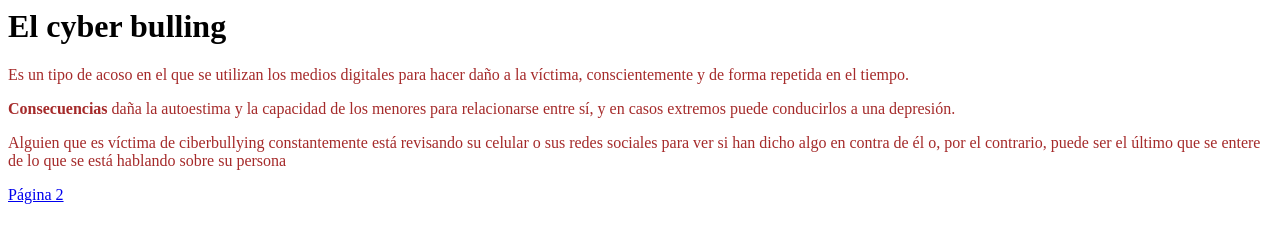
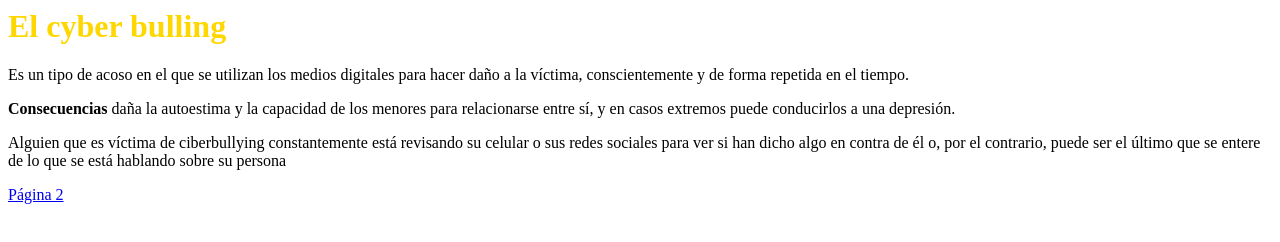
Before and after one commit to alegriaruiz/alegriaruiz.github.io, a plain HTML site: page index.html in a window 1280 px wide. Drawn offline with Linux system fonts and the light colour scheme.

Commit message:
cambio en los estilos

```diff
--- a/css/estilos.css
+++ b/css/estilos.css
@@ -1,3 +1,6 @@
 p {
-    color:brown;
+    color:black;
 }
+h1 {
+    color: gold
+}
```
